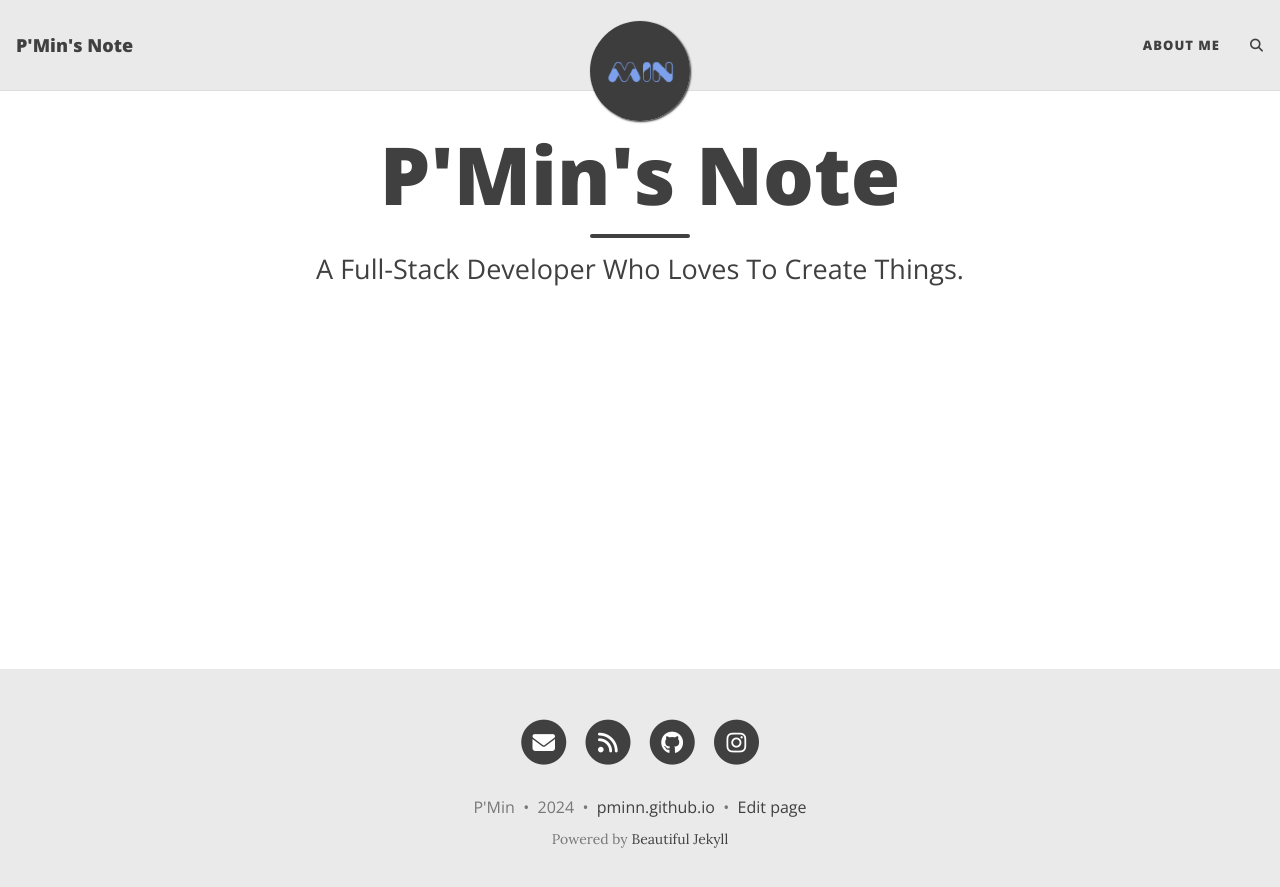
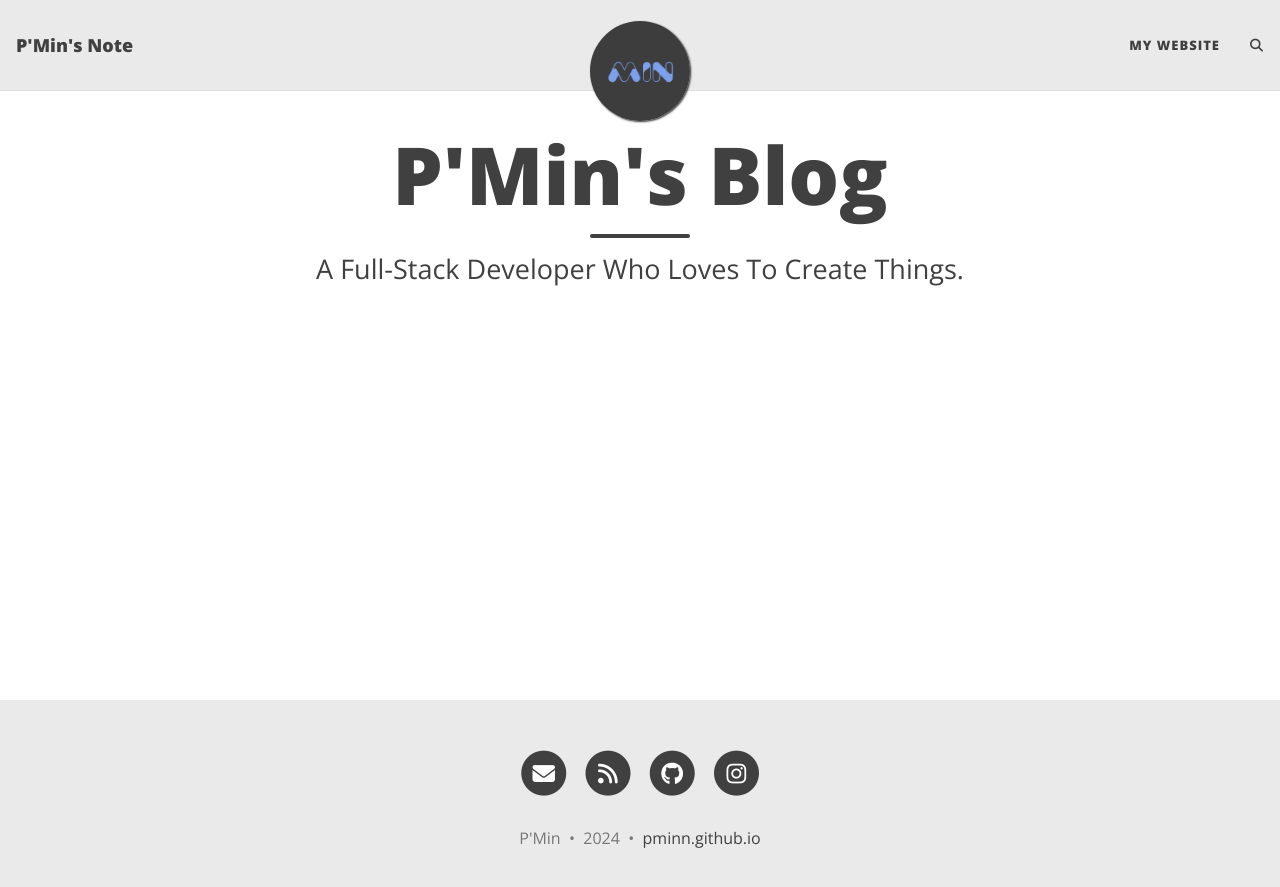
Before and after one commit to PMinn/blog, a Jekyll site: the page built from index.html, in a window 1280 px wide. Shown: the top 887 px of the page. Built offline with Jekyll 4.4.1, drawn with Linux system fonts in a browser that asks for light colours; the list of posts is cut into pages by our own code; comment, search, counter and statistics services are not loaded.

Commit message:
style: update page

```diff
--- a/_config.yml
+++ b/_config.yml
@@ -20,7 +20,7 @@ author: P'Min
 ###############################################
 
 navbar-links:
-  About Me: "https://pminn.github.io/"
+  My Website: "https://pminn.github.io/"
 
 ################
 # --- Logo --- #
--- a/_includes/footer.html
+++ b/_includes/footer.html
@@ -30,17 +30,7 @@
           <a href="http://{{- site.matomo.uri -}}/index.php?module=CoreAdminHome&action=optOut" target="_blank" class="text_muted">Do-not-Track</a>
         {% endif %}
       {% endif%}
-
-      {% if site.edit_page_button and site.github.repository_url %}
-        &nbsp;&bull;&nbsp;
-        <a title="Edit this page on GitHub" href="{{ site.github.repository_url }}/edit/{{ site.github.source.branch }}/{{ page.path }}" class="text_muted">Edit page</a>
-       {% endif%}
-
       </p>
-      {% unless site.remove-ads %}<p class="theme-by text-muted">
-        Powered by
-        <a href="https://beautifuljekyll.com">Beautiful Jekyll</a>
-      </p>{% endunless %}
       </div>
     </div>
   </div>
--- a/index.html
+++ b/index.html
@@ -1,5 +1,5 @@
 ---
 layout: home
-title: P'Min's Note
+title: P'Min's Blog
 subtitle: A Full-Stack Developer Who Loves To Create Things.
 ---
```
Also changed, not shown: aboutme.md (deleted, +0 -16 lines), README.md (deleted), screenshot.png (deleted), 通訊與網路概論/img/img-1.png (deleted), 1 other file.
